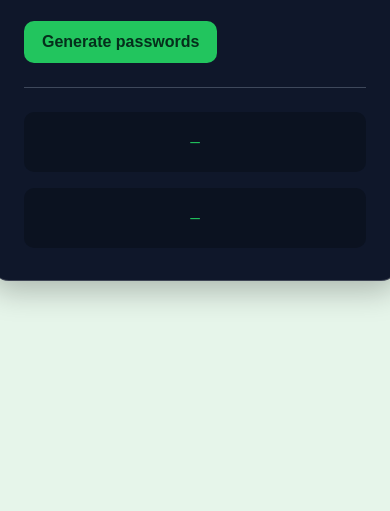
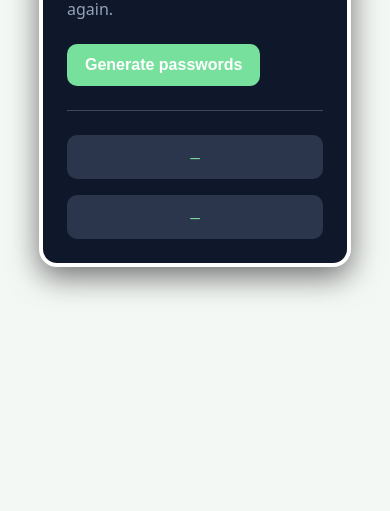
Before and after one commit to anacode7/password-generator, a website built with Vite: page index.html in a window 390 px wide. Shown: the part 381-892 px from the top of the page. After the commit the page ends 844 px from the top, so only its background shows below. Built offline with nearby package versions, Linux system fonts and the light colour scheme.

Commit message:
style: update color scheme and improve responsive design
- Adjust color variables for better visual contrast
- Improve card layout and spacing for mobile devices
- Clean up CSS formatting and add box-sizing reset

```diff
--- a/index.css
+++ b/index.css
@@ -1,20 +1,23 @@
 /* Reset default margins to eliminate unexpected spacing */
-body { margin: 0; }
+body {
+  margin: 0;
+}
+*, *::before, *::after { box-sizing: border-box; }
 
 /* Define a simple design system so colors and spacing stay consistent */
 :root {
   /* Background (soft green tint from the reference) */
-  --bg: #e6f5ea;
+  --bg: #f4f8f5;
   /* Card background (dark slate) */
   --card: #0f172a;
   /* Primary brand green for accents and button */
-  --green: #22c55e;
+  --green: #77e09d;
   /* Text colors */
   --text: #ffffff;
   --muted: #94a3b8;
   /* Borders and shadows */
-  --card-border: rgba(255,255,255,0.2);
-  --shadow: 0 10px 30px rgba(0,0,0,0.25);
+  --card-border: rgb(255, 255, 255);
+  --shadow: 0 10px 30px rgba(1, 2, 1, 0.55);
   /* Spacing scale (used for padding/margins) */
   --space-1: 8px;
   --space-2: 12px;
@@ -24,9 +27,11 @@ body { margin: 0; }
 }
 
 /* Set a clean, legible font stack and background */
-html, body {
+html,
+body {
   height: 100%;
-  font-family: ui-sans-serif, system-ui, -apple-system, Segoe UI, Roboto, Helvetica, Arial, "Apple Color Emoji", "Segoe UI Emoji";
+  font-family: ui-sans-serif, system-ui, -apple-system, Segoe UI, Roboto,
+    Helvetica, Arial, "Apple Color Emoji", "Segoe UI Emoji";
   background: var(--bg);
   color: var(--text);
 }
@@ -44,10 +49,12 @@ html, body {
   background: var(--card);
   border-radius: 18px;
   box-shadow: var(--shadow);
-  border: 1px solid var(--card-border);
+  border: 4px solid var(--card-border);
   width: 100%;
   max-width: 680px;
   padding: var(--space-5);
+  margin-left: auto;
+  margin-right: auto;
 }
 
 /* Headline with emphasized green phrase */
@@ -59,7 +66,9 @@ html, body {
 }
 
 /* Accent span mirrors the green highlight in the screenshot */
-.accent { color: var(--green); }
+.accent {
+  color: var(--green);
+}
 
 /* Subheading/tagline in muted color for contrast */
 .subtitle {
@@ -74,22 +83,29 @@ html, body {
   border: none;
   border-radius: 10px;
   background: var(--green);
-  color: #052e1b;
+  color: #ffffff;
   font-weight: 700;
   font-size: 1rem;
   padding: 12px 18px;
   cursor: pointer;
 }
 /* Hover/active give clear feedback */
-.btn:hover { filter: brightness(0.95); }
-.btn:active { transform: translateY(1px); }
+.btn:hover {
+  filter: brightness(0.95);
+}
+.btn:active {
+  transform: translateY(1px);
+}
 /* Keyboard accessibility focus ring */
-.btn:focus-visible { outline: 3px solid rgba(34,197,94,0.55); outline-offset: 2px; }
+.btn:focus-visible {
+  outline: 3px solid rgba(34, 197, 94, 0.55);
+  outline-offset: 2px;
+}
 
 /* Divider approximates the subtle line in the design */
 .divider {
   border: none;
-  border-top: 1px solid rgba(148,163,184,0.35);
+  border-top: 1px solid rgba(148, 163, 184, 0.35);
   margin: var(--space-4) 0;
 }
 
@@ -99,8 +115,10 @@ html, body {
   grid-template-columns: 1fr;
   gap: var(--space-3);
 }
-@media (min-width: 520px) {
-  .results { grid-template-columns: 1fr 1fr; }
+@media (min-width: 600px) {
+  .results {
+    grid-template-columns: 1fr 1fr;
+  }
 }
 
 /* Individual password pill styling */
@@ -110,15 +128,23 @@ html, body {
   justify-content: center;
   min-height: 44px; /* touch-friendly minimum size */
   border-radius: 10px;
-  background: #0b1220;
+  background: #2b354b;
   color: var(--green);
-  font-family: ui-monospace, SFMono-Regular, Menlo, Monaco, Consolas, "Liberation Mono", "Courier New", monospace;
+  font-family: ui-monospace, SFMono-Regular, Menlo, Monaco, Consolas,
+    "Liberation Mono", "Courier New", monospace;
   padding: 8px 12px;
   overflow-wrap: anywhere;
 }
 
 /* Small viewport improvements: keep padding comfy on tiny screens */
-@media (max-width: 360px) {
-  .card { padding: var(--space-4); }
-  .title { font-size: 1.9rem; }
+/* Phones: 320–480px */
+@media (max-width: 600px) {
+  .app {
+    padding: clamp(16px, 5vw, 28px);
+  }
+  .card {
+    margin-inline: clamp(12px, 5vw, 24px);
+    width: auto;
+    padding: var(--space-4);
+  }
 }
--- a/index.html
+++ b/index.html
@@ -1,18 +1,18 @@
-<!doctype html>
+<!DOCTYPE html>
 <html lang="en">
   <head>
     <!-- Set the correct character encoding so text renders reliably -->
-        <meta charset="utf-8">
+    <meta charset="utf-8" />
     <!-- Make layout adapt to device width for mobile-first design -->
-        <meta name="viewport" content="width=device-width, initial-scale=1">
+    <meta name="viewport" content="width=device-width, initial-scale=1" />
     <!-- Link our main stylesheet (placed at project root) -->
-        <link rel="stylesheet" href="/index.css">
+    <link rel="stylesheet" href="/index.css" />
     <!-- Descriptive title for accessibility and SEO -->
     <title>Password Generator</title>
   </head>
   <body>
     <!-- Page background wrapper to center the card visually -->
-        <main class="app" role="main">
+    <main class="app">
       <!-- Card element that matches the dark design reference -->
       <section class="card" aria-labelledby="title">
         <!-- Main heading with emphasized keyword to match visual accent -->
@@ -26,13 +26,17 @@
           Generate passwords
         </button>
         <!-- Visual divider line as seen in the reference design -->
-                <hr class="divider" aria-hidden="true">
+        <hr class="divider" aria-hidden="true" />
         <!-- Results container holding two output elements -->
         <div class="results" aria-live="polite">
           <!-- Output element for first password (screen readers will read updates) -->
-                    <output id="pwd1" class="pwd" aria-label="First generated password">—</output>
+          <output id="pwd1" class="pwd" aria-label="First generated password"
+            >—</output
+          >
           <!-- Output element for second password -->
-                    <output id="pwd2" class="pwd" aria-label="Second generated password">—</output>
+          <output id="pwd2" class="pwd" aria-label="Second generated password"
+            >—</output
+          >
         </div>
       </section>
     </main>
```
Lines whose indentation alone changed are shown as unchanged.
